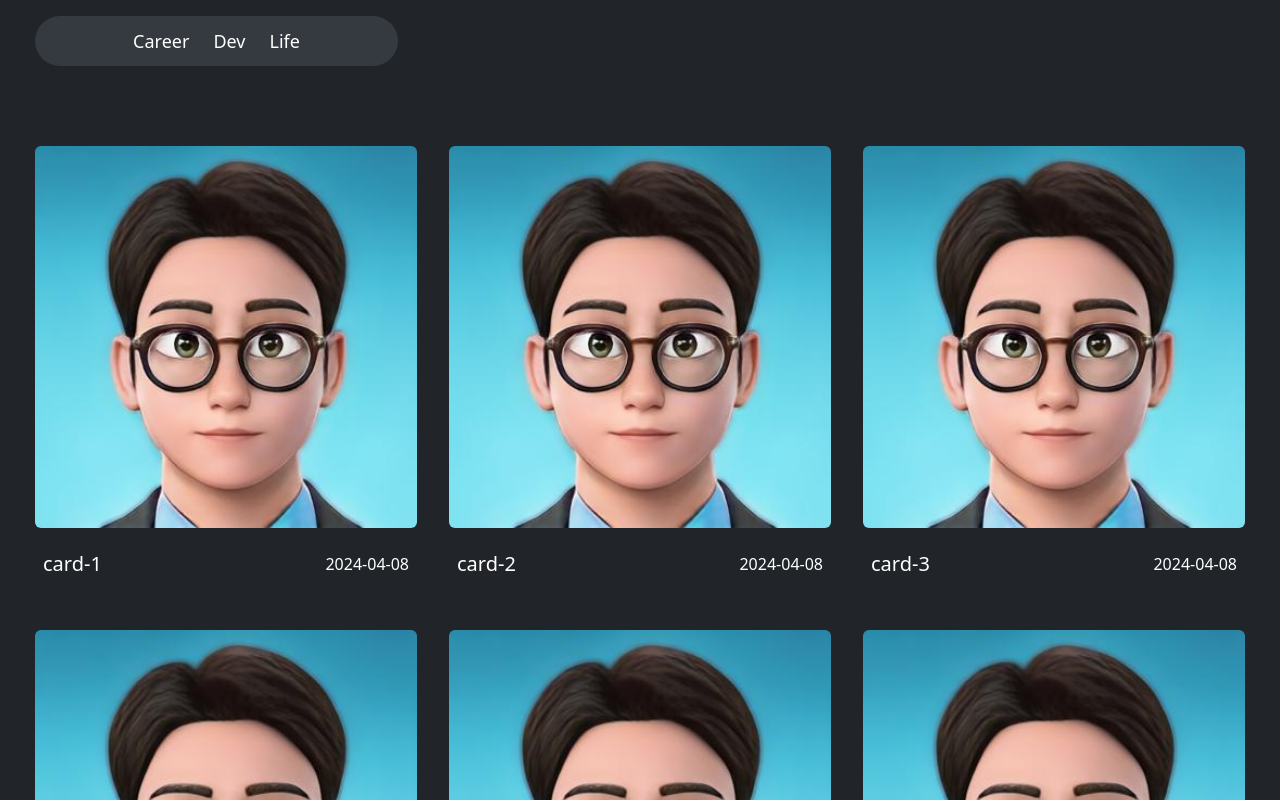
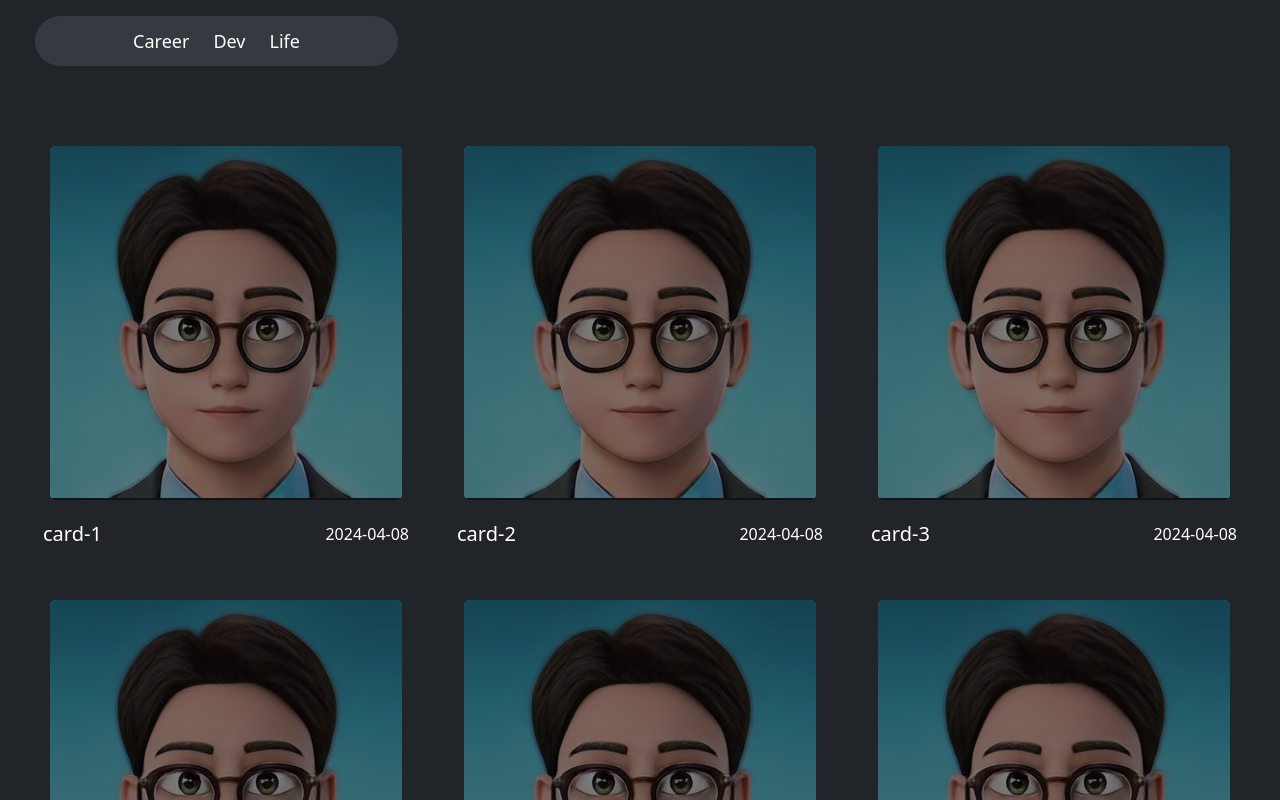
Before and after one commit to DUKE506/Duke, a Next.js app: page / in a window 1280 px wide. Shown: the top 800 px of the page. Built offline with nearby package versions, Linux system fonts and the light colour scheme.

Commit message:
feat : Card css 구조 작업중

```diff
--- a/src/components/Card/Card.module.css
+++ b/src/components/Card/Card.module.css
@@ -6,11 +6,13 @@
 }
 
 .img{
-    border-radius:6px;
+    aspect-ratio: 16/12;
 }
 
 .figure{
-    width: 100%;
+    border-radius:6px;
+    overflow: hidden;
+    position: relative;
 }
 
 .info{
--- a/src/components/Card/Card.tsx
+++ b/src/components/Card/Card.tsx
@@ -1,16 +1,20 @@
 import Image from 'next/image'
 import MyImg from '../../../public/images/Duke.png'
 import styles from './Card.module.css'
+import CardDetail from './Components/CardDetail'
 
 const Card = ({Name, Created, Author} : {Name : string, Created : string, Author : string}) => {
     return (
         <div className={styles.card}>
             <figure className={styles.figure}>
+                <CardDetail/>
                 <Image
                     className={styles.img}
                     alt=''
+                    // width={350}
+                    // height={350}
                     src={MyImg}
-                    layout='responsive'
+                    // layout='responsive'
                     />
             </figure>
             <div className={styles.info}>
--- /dev/null
+++ b/src/components/Card/Components/CardDetail.module.css
@@ -0,0 +1,10 @@
+.detail{
+    position: absolute;
+    width: 100%;;
+    height: 100%;
+    background-color: black;
+    opacity: 0.5;
+    top: 0;
+    left: 0;;
+    border-radius:6px;
+}
--- /dev/null
+++ b/src/components/Card/Components/CardDetail.tsx
@@ -0,0 +1,11 @@
+import styles from './CardDetail.module.css'
+
+const CardDetail = () => {
+  return (
+    <div className={styles.detail}>
+
+    </div>
+  )
+}
+
+export default CardDetail
```
